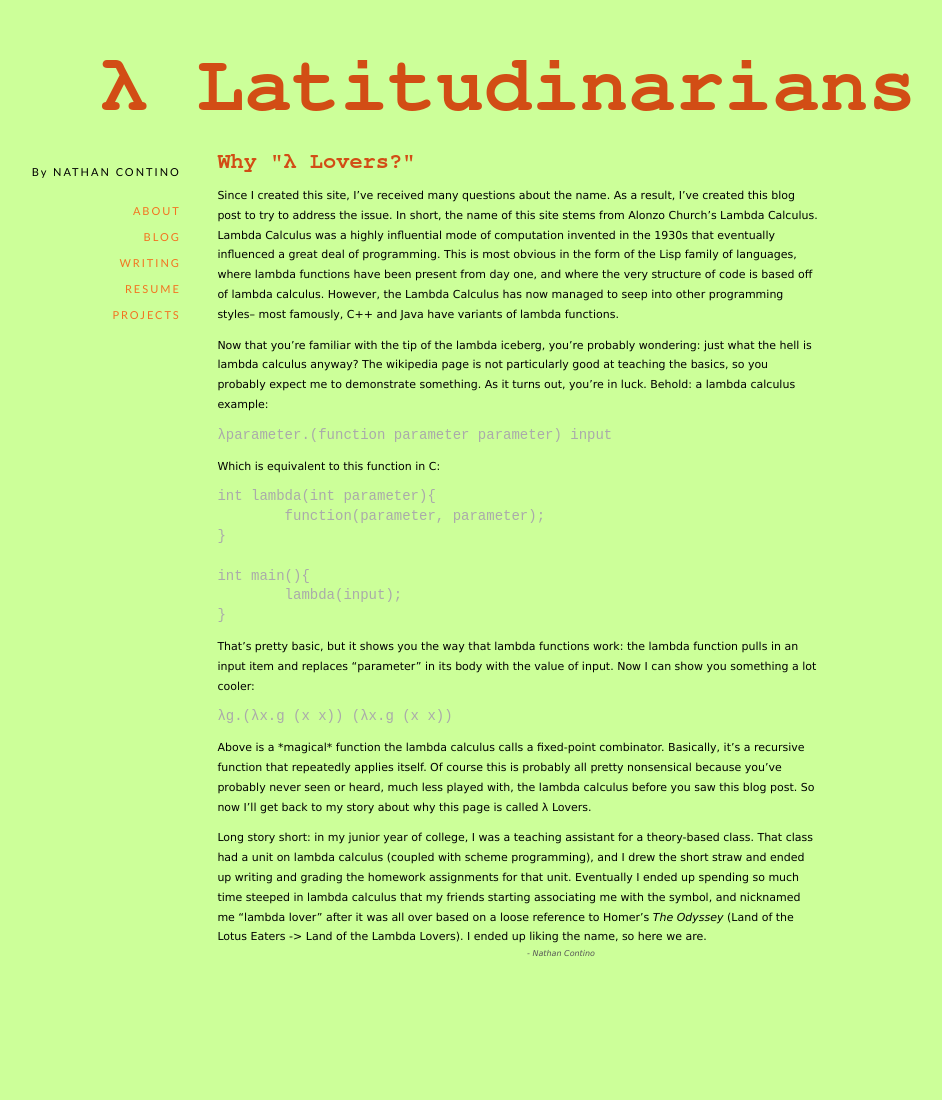
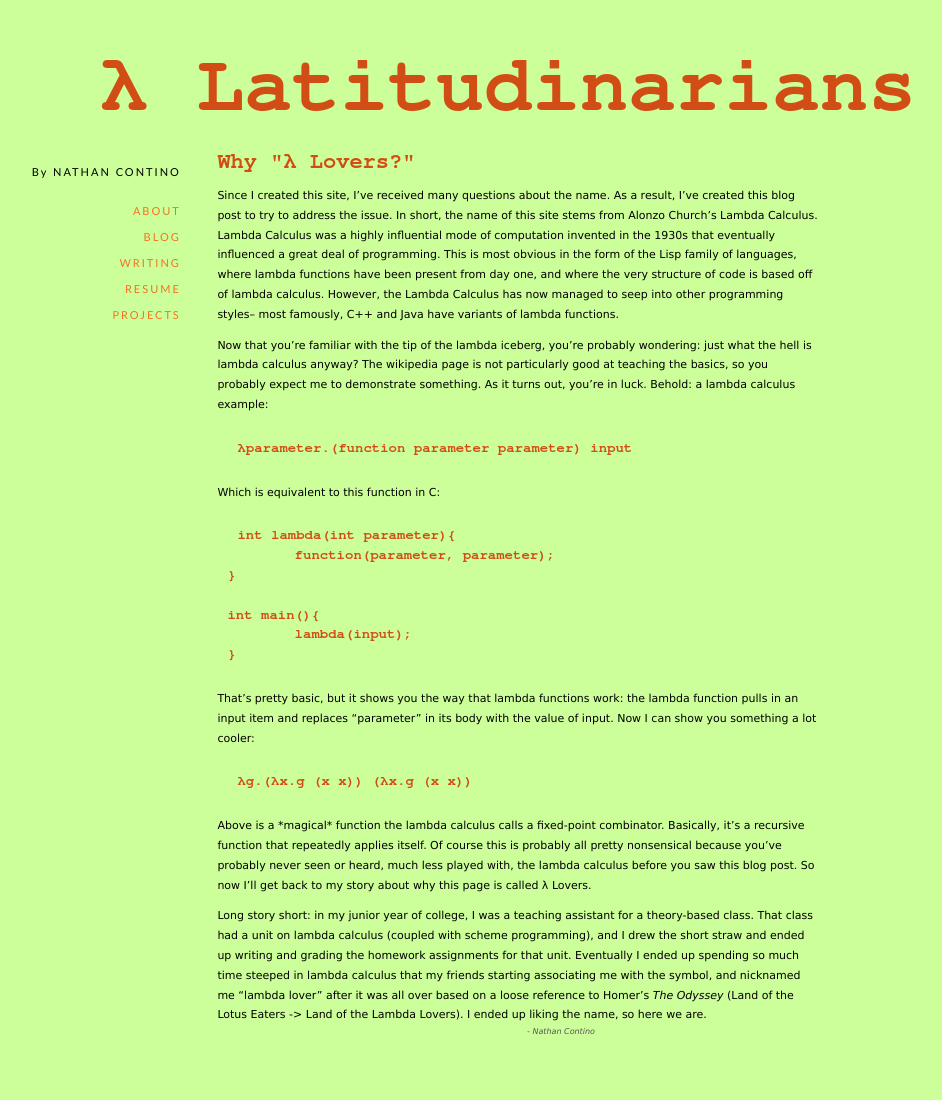
Before and after one commit to nathan-contino/nathan-contino.github.io, a Jekyll site: the page built from _posts/2017-02-24-whyLambdaLovers.markdown, in a window 1280 px wide. Shown: the whole page, without its empty margins (79-1021 px from the left). Built offline with Jekyll 4.4.1, drawn with Linux system fonts in a browser that asks for light colours; before the commit the page ends 1022 px from its top, so only the background shows below that.

Commit message:
code block tweaking
Former-commit-id: 487b87a2c5b004594a64b2d6d95eb2e089a2a456 [formerly 487b87a2c5b004594a64b2d6d95eb2e089a2a456 [formerly 00ffe61dbf73b3910dbdb15e132e8303e955c023 [formerly 2175bb0a62aac00c93a6f6e718598235b22c2481] [formerly 52b6c4499f8ad88f89d33fb6d4b3796bcd8df991 [formerly d57d89e3a35b982b6575cf19f66af60ed5c6e967]]]]
Former-commit-id: fc9fa58ed9ade24ae4c042324c80678ebd1b882e
Former-commit-id: afb13cadb906488c6353d997930fb5aefa57feb1
Former-commit-id: 24eb73773358b8b72655ea37a2d3b9caa1f80fc8 [formerly e191750eec889fbd0629398f9641771334020e1a]
Former-commit-id: 21e6484466e9e2bdbf290ba8ba08e8f587c954db

```diff
--- a/_posts/2017-02-24-whyLambdaLovers.markdown
+++ b/_posts/2017-02-24-whyLambdaLovers.markdown
@@ -8,22 +8,27 @@ Since I created this site, I've received many questions about the name. As a res
 
 Now that you're familiar with the tip of the lambda iceberg, you're probably wondering: just what the hell is lambda calculus anyway? The wikipedia page is not particularly good at teaching the basics, so you probably expect me to demonstrate something. As it turns out, you're in luck. Behold: a lambda calculus example:
 
-	λparameter.(function parameter parameter) input
+~~~ bash
+λparameter.(function parameter parameter) input
+~~~
 
 Which is equivalent to this function in C:
 
+~~~ c
+int lambda(int parameter){
+	function(parameter, parameter);
+}
 
-	int lambda(int parameter){
-		function(parameter, parameter);
-	}
-
-	int main(){
-		lambda(input);
-	}
+int main(){
+	lambda(input);
+}
+~~~
 
 That's pretty basic, but it shows you the way that lambda functions work: the lambda function pulls in an input item and replaces "parameter" in its body with the value of input. Now I can show you something a lot cooler:
 
-	λg.(λx.g (x x)) (λx.g (x x))
+~~~ bash
+λg.(λx.g (x x)) (λx.g (x x))
+~~~
 
 Above is a \*magical\* function the lambda calculus calls a fixed-point combinator. Basically, it's a recursive function that repeatedly applies itself. Of course this is probably all pretty nonsensical because you've probably never seen or heard, much less played with, the lambda calculus before you saw this blog post. So now I'll get back to my story about why this page is called &#955; Lovers.
 
--- a/_stylesheets/lite.css
+++ b/_stylesheets/lite.css
@@ -36,7 +36,16 @@ VAR {color: #222;}
 
 SAMP {color: #202080}
 TT {color: #202080;}
-CODE {font-size: 14px; color: #AAA; white-space: pre;}
+code,
+.code,
+pre {
+  font-family: "FreeMono", "Courier New", monospace;
+  color: #d24d15;
+  font-weight: bold;
+  font-size: 14px;
+  max-width: 94ex;
+  padding: 10px 0px 10px 10px;
+}
 
 rw {font-style: italic; color: #602020;}
 eqn {font-style: italic; color: 202080;}
```
